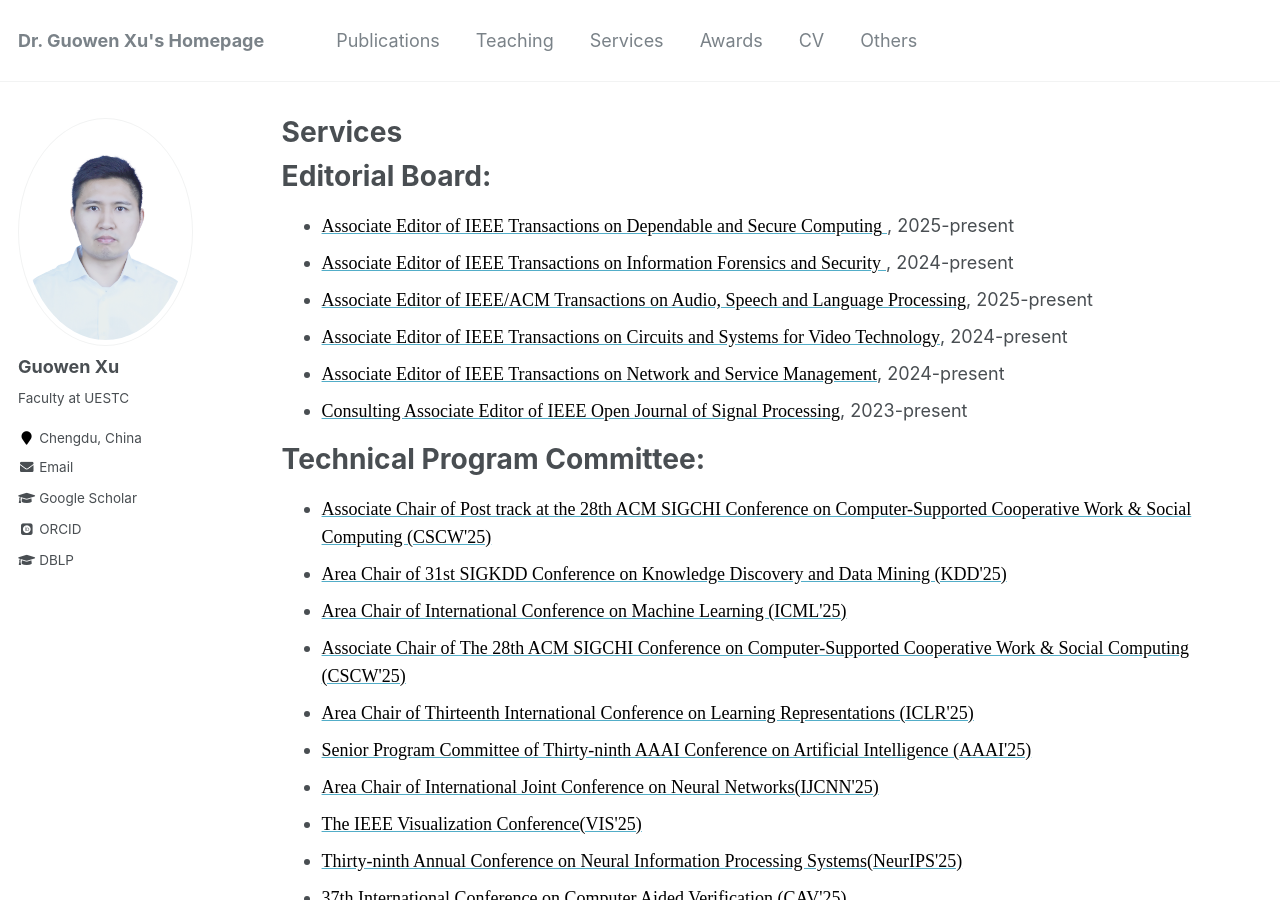
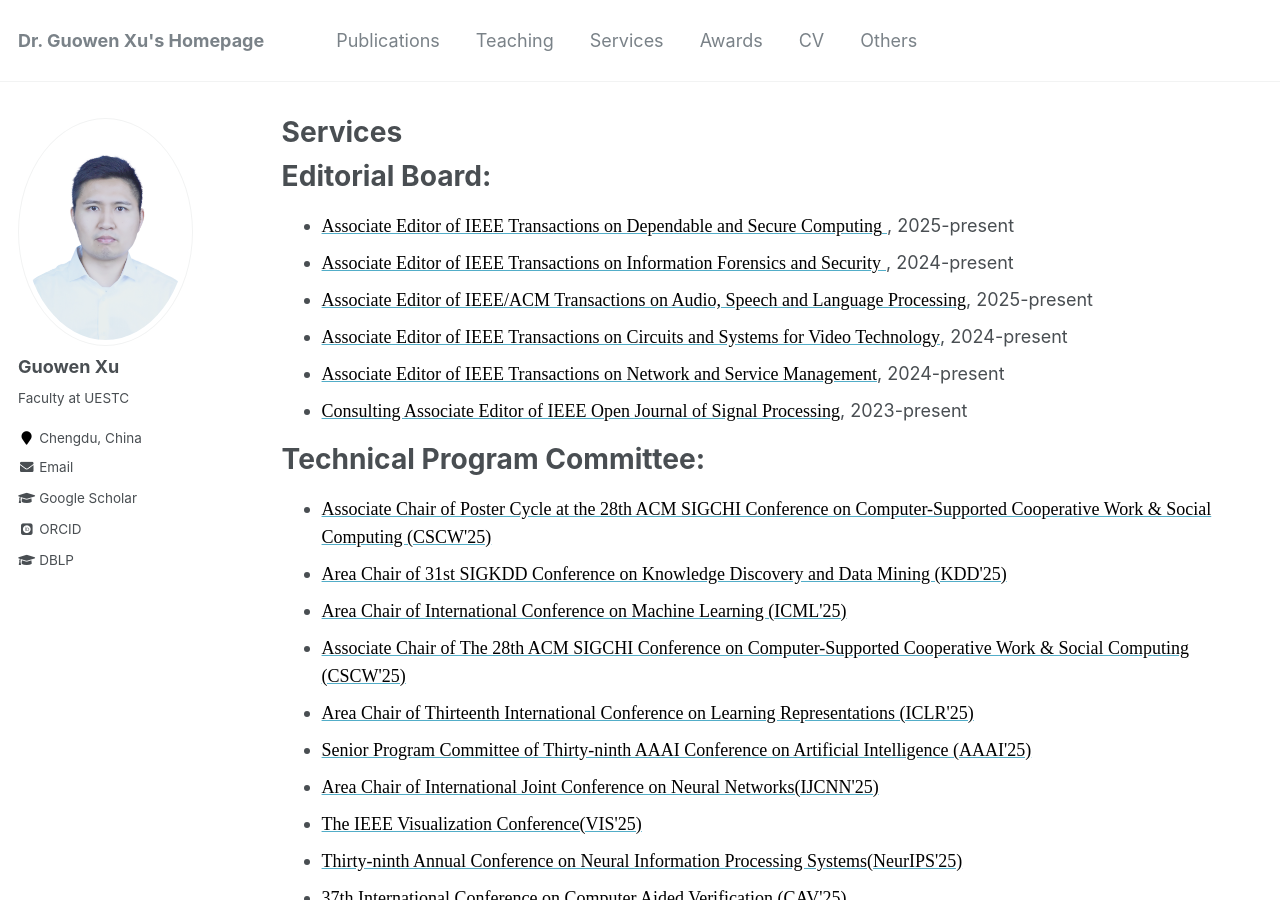
Before and after one commit to Guowen-xu/guowen-xu.github.io, a Jekyll site: the page built from _pages/services.md, in a window 1280 px wide and 900 px high. Built offline with Jekyll 4.4.1, drawn with Linux system fonts in a browser that asks for light colours; some web fonts are replaced.

Commit message:
Update services.md

```diff
--- a/_pages/services.md
+++ b/_pages/services.md
@@ -17,7 +17,7 @@ Editorial Board:
 
 Technical Program Committee:
 ======
-*  [<font face="Times New Roman" color=black size=4> Associate Chair of Post track at the 28th ACM SIGCHI Conference on Computer-Supported Cooperative Work & Social Computing (CSCW'25)</font>](https://cscw.acm.org/2025/)
+*  [<font face="Times New Roman" color=black size=4> Associate Chair of Poster Cycle at the 28th ACM SIGCHI Conference on Computer-Supported Cooperative Work & Social Computing (CSCW'25)</font>](https://cscw.acm.org/2025/)
 *  [ <font face="Times New Roman" color=black size=4> Area Chair of 31st SIGKDD Conference on Knowledge Discovery and Data Mining (KDD'25) </font>](https://kdd2025.kdd.org/applied-data-science-ads-track-call-for-papers/)
 *   [ <font face="Times New Roman" color=black size=4> Area Chair of International Conference on Machine Learning (ICML'25) </font>](https://icml.cc/)
 *   [<font face="Times New Roman" color=black size=4> Associate Chair of The 28th ACM SIGCHI Conference on Computer-Supported Cooperative Work & Social Computing (CSCW'25)</font>](https://cscw.acm.org/2025/)
```
